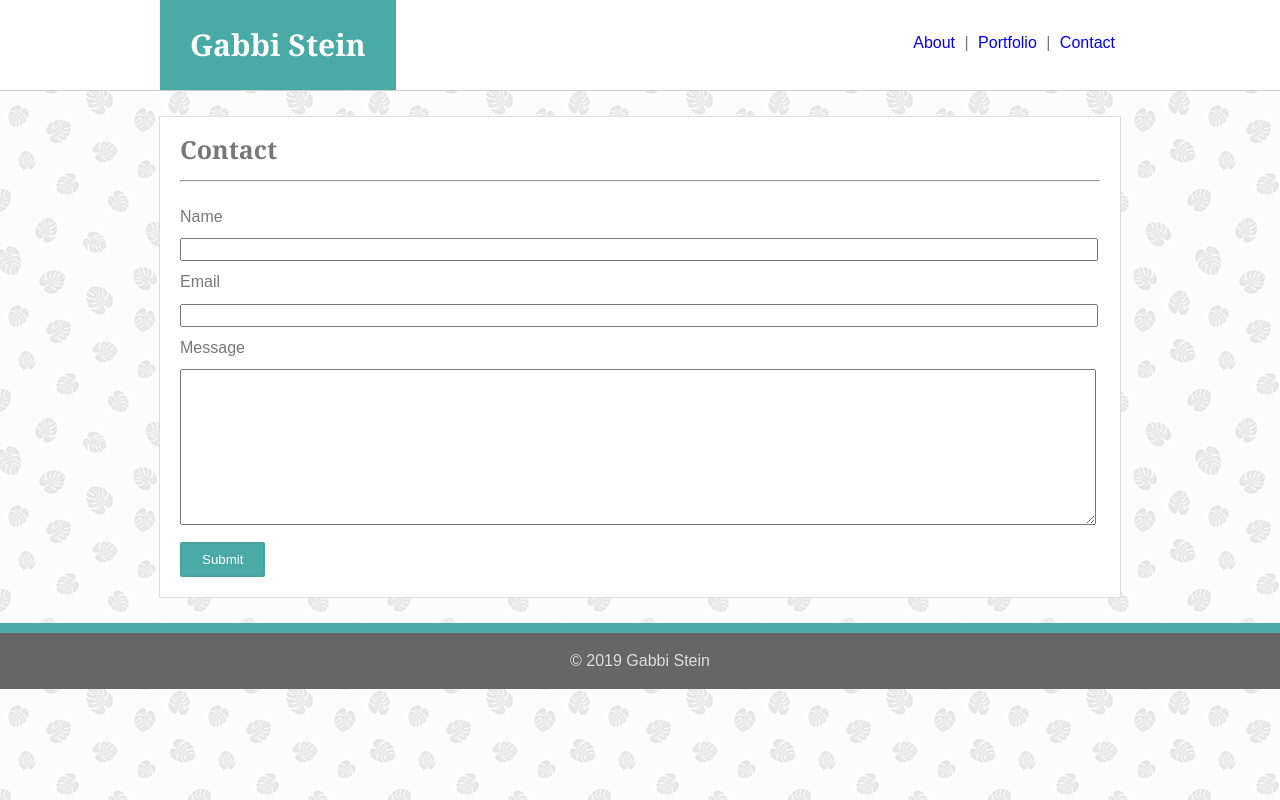
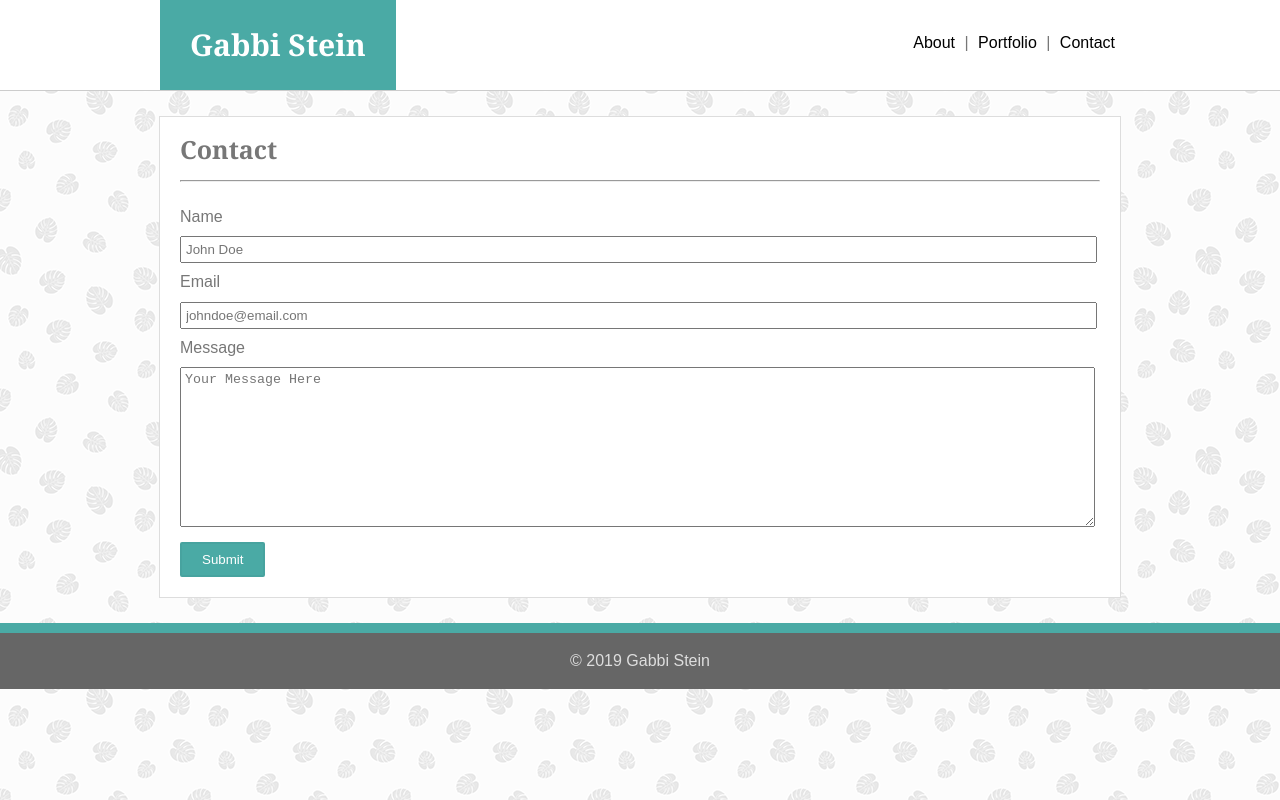
Before and after one commit to gabbistein/Basic-Portfolio, a plain HTML site: page contact.html in a window 1280 px wide. Drawn offline with Linux system fonts and the light colour scheme.

Commit message:
updated button

```diff
--- a/assets/css/style.css
+++ b/assets/css/style.css
@@ -61,6 +61,11 @@ li a {
     text-decoration:none;
     margin-left:5px;
     margin-right:5px;
+    color:black;
+}
+
+li a:hover{
+    color:#2a615e;
 }
 
 h2 {
@@ -117,10 +122,10 @@ hr {
   }
 
   .textfield {
-      width:910px;
-      margin-top:10px;
-      margin-bottom:10px;
-      padding:2px;
+      width:905px;
+      margin-top:8px;
+      margin-bottom:8px;
+      padding:4px;
   }
 
   .button {
@@ -132,3 +137,8 @@ hr {
       padding-left:20px;
       padding-right:20px;
   }
+
+  .button:hover {
+      background-color:#5acec8;
+      border:2px solid #52bbb6;
+  }
--- a/contact.html
+++ b/contact.html
@@ -38,11 +38,11 @@
 
             <div class="bodytext">
                 <p>Name<br>
-                <input class="textfield" type="text" name="Name"><br>
+                <input class="textfield" type="text" name="Name" placeholder="John Doe"><br>
                 Email<br>
-                <input class="textfield" type="text" name="Email"><br>
+                <input class="textfield" type="text" name="Email" placeholder="johndoe@email.com"><br>
                 Message<br>
-                <textarea class="textfield" type="text" name="Message" style="resize-vertical"></textarea><br>
+                <textarea class="textfield" type="text" name="Message" style="resize-vertical" placeholder="Your Message Here"></textarea><br>
                 <input class="button" type="submit" name="Submit"></p>
             </div>
 
```
Also changed, not shown: portfolio.html (indentation only). Lines whose indentation alone changed are shown as unchanged.
